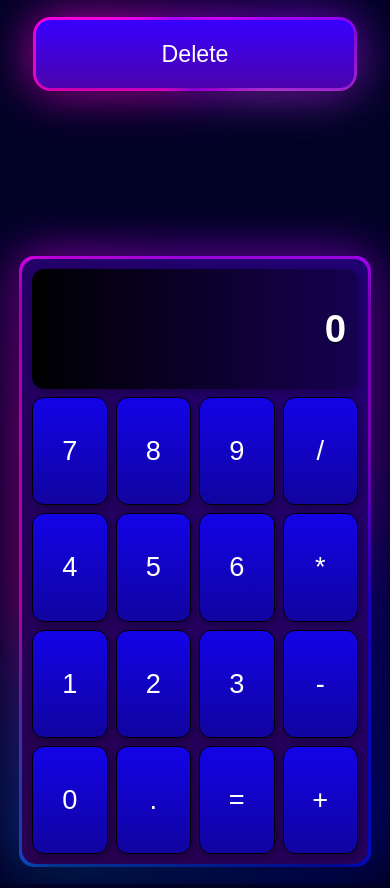
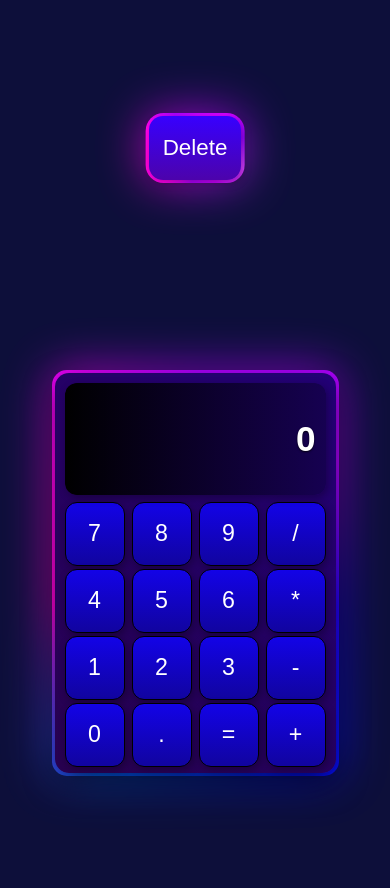
Before and after one commit to naadgob/projects, a plain HTML site: page index.html in a window 390 px wide. Drawn offline with Linux system fonts and the light colour scheme.

Commit message:
Update index.html

```diff
--- a/index.html
+++ b/index.html
@@ -1,12 +1,12 @@
 <!doctype html>
-<html lang="en">
+<html lang="ru">
 <head>
 <meta charset="utf-8" />
 <meta name="viewport" content="width=device-width, initial-scale=1" />
-<title>Calc2</title>
+<title>Calc1 — Mobile slight pullback</title>
 <style>
   body {
-    background-color: rgb(1, 2, 37);
+    background-color: rgb(13, 15, 58);
     font-family: Arial, Helvetica, sans-serif;
     font-weight: bold;
   }
@@ -30,7 +30,6 @@
     border-radius: 12px;
     box-shadow: 0 10px 30px rgba(0,0,0,0.6);
     overflow: visible;
-
   }
 
   .display {
@@ -51,17 +50,16 @@
 
   .display .value {
     position: relative;
-    z-index: 5;                 /* важное — держим текст поверх псевдоэлементов */
+    z-index: 5;
     pointer-events: none;
     text-shadow: 0 1px 2px rgba(0,0,0,0.8);
     display: inline-block;
     white-space: nowrap;
-    max-width: 28ch;            /* чтобы длинные числа не ломали верстку */
+    max-width: 28ch;
     overflow: hidden;
     text-overflow: ellipsis;
   }
 
-  /* псевдоэлементы градиентов (чтобы цвета плавно менялись) */
   .display::before, .display::after {
     content: "";
     position: absolute;
@@ -108,7 +106,7 @@
     position: absolute;
     inset: -3px;
     background-image: conic-gradient(from var(--angle), rgb(255, 0, 217), rgb(255, 0, 238), rgb(174, 0, 255), rgb(174, 0, 255), rgb(38, 0, 255), rgb(0, 17, 255), rgb(0, 98, 255), rgb(255, 0, 217));
-    z-index: -2; /* чтобы точно быть позади корпуса */
+    z-index: -2;
     pointer-events: none;
     border-radius: 15px;
     animation: 7s spin linear infinite;
@@ -167,17 +165,17 @@
     width: 100%;
     background-image: conic-gradient(
       from var(--angle),
-      rgb(255, 0, 217),  /* розовый край */
+      rgb(255, 0, 217),
       rgb(255, 0, 238),
       rgb(174, 0, 255),
       rgb(200, 0, 255),
       rgb(212, 0, 255),
-      rgb(153, 0, 255),   /* глубокий синий центр */
+      rgb(153, 0, 255),
       rgb(212, 60, 255),
       rgb(200, 0, 255),
       rgb(174, 0, 255),
       rgb(255, 0, 238),
-      rgb(255, 0, 217)   /* розовый край */
+      rgb(255, 0, 217)
     );
     z-index: -2;
     top: 50%;
@@ -200,29 +198,30 @@
   }
 
   /* ========== MOBILE-ONLY OVERRIDES (только для телефонов) ========== */
-  /* меняются только размеры/шрифты/отступы; на десктопе все, как у тебя было */
+  /* Меняем только размеры/положение Delete; НЕ растягиваем калькулятор */
   @media (max-width: 700px) {
-    /* сделаем обёртку чуть меньше, чтобы кальк растянулся по ширине */
     .wrapper {
-      padding: 12px;
-      align-items: stretch;
+      padding: 14px;
+      align-items: center; /* не растягиваем, держим центр */
     }
 
-    /* увеличиваем корпус — займёт почти всю ширину экрана, но оставил больше боковых отступов */
+    /* НЕ РАСТЯГИВАЕМ: сохраняем intrinsic width (max-content),
+       но делаем кнопки чуть крупнее за счёт фиксированных колонок */
     .calc {
-      width: calc(100vw - 64px);              /* больше отступ слева/справа — отодвинул */
-      grid-template-columns: repeat(4, minmax(52px, 1fr)); /* чуть поменьше кнопки */
-      grid-template-rows: 106px repeat(4, minmax(60px, 1fr));
-      gap: 7px;
+      width: max-content;                 /* keep intrinsic size, no full-width stretch */
+      grid-template-columns: repeat(4, 64px); /* чуть компактнее, но крупнее кнопки */
+      grid-template-rows: 100px repeat(4, 64px);
+      gap: 8px;
       padding: 12px;
       border-radius: 14px;
       bottom: 0;
+      justify-self: center;
     }
 
     .display {
       padding: 12px;
-      font-size: 2.1rem; /* чуть поменьше цифр */
-      min-height: 80px;
+      font-size: 2.05rem;
+      min-height: 78px;
       border-radius: 12px;
     }
 
@@ -232,36 +231,39 @@
     }
 
     button {
-      font-size: 1.55rem; /* чуть поменьше текста на кнопках */
+      font-size: 1.5rem;
       border-radius: 12px;
       height: 100%;
       min-height: 62px;
     }
 
-    /* ширина кнопки Delete — делаем побольше отступы по сторонам */
+    /* Delete — делаем компактнее и ближе к калькулятору (меньший margin-bottom) */
     #delete {
-      width: calc(100vw - 80px);
-      max-width: none;
-      height: 58px;
+      width: auto;                /* не тянем на всю ширину */
+      padding: 0 16px;
+      height: 56px;
       font-size: 1.45rem;
       border-radius: 14px;
-      margin-bottom: 10px;
+      margin-bottom: 6px;        /* ближе к кальку */
+      display: block;
+      margin-left: auto;
+      margin-right: auto;
     }
   }
 
-  /* ещё чуть крупнее для совсем мелких экранов, но с отступом */
+  /* для очень узких экранов — чуть уменьшаем, но тоже не растягиваем */
   @media (max-width: 420px) {
     .calc {
-      grid-template-columns: repeat(4, minmax(56px, 1fr));
-      grid-template-rows: 120px repeat(4, minmax(68px, 1fr));
-      gap: 8px;
+      grid-template-columns: repeat(4, 60px);
+      grid-template-rows: 112px repeat(4, 60px);
+      gap: 7px;
       padding: 10px;
-      width: calc(100vw - 64px);
+      width: max-content;
     }
 
-    .display { font-size: 2.4rem; min-height: 88px; padding: 12px; }
-    button { font-size: 1.7rem; min-height: 68px; }
-    #delete { height: 60px; font-size: 1.45rem; width: calc(100vw - 72px); }
+    .display { font-size: 2.2rem; min-height: 82px; padding: 10px; }
+    button { font-size: 1.45rem; min-height: 64px; }
+    #delete { height: 54px; font-size: 1.4rem; width: auto; margin-bottom: 6px; padding: 0 14px; }
   }
   /* ========== END MOBILE OVERRIDES ========== */
 
@@ -269,13 +271,11 @@
 </head>
 
 <body>
-
-
   <div class="wrapper">
     <button id="delete">Delete</button>
+
     <div class="calc">
       <div class="display"><span class="value">0</span></div>
-
 
       <button id="btn-7">7</button>
       <button id="btn-8">8</button>
@@ -296,71 +296,14 @@
       <button id="btn-dot">.</button>
       <button>=</button>
       <button>+</button>
-      </div>
     </div>
+  </div>
 
-    <script>
+  <script>
     const buttons = document.querySelectorAll("button");
     const valueElem = document.querySelector(".display .value");
 
     const operators = ["+", "-", "*", "/", "."];
 
     function showError() {
-      valueElem.textContent = "Error";
-      setTimeout(() => {
-      valueElem.textContent = "";
-      }, 1500);
-    }
-
-
-    function calculate() {
-      let expr = valueElem.textContent;
-
-      if (expr.trim() === "") {
-        showError();
-        return;
-      }
-
-      if (/\/0(?!\d)/.test(expr)) {
-        showError();
-        return;
-      }
-
-      try {
-        let result = eval(expr);
-        valueElem.textContent = parseFloat(result.toFixed(10));
-      } catch {
-        valueElem.textContent = "Error";
-      }
-    }
-
-    buttons.forEach(btn => {
-      btn.addEventListener("click", () => {
-        const btn_val = btn.textContent.trim();
-        let current = valueElem.textContent;
-
-        if (btn_val === "=") {
-          calculate();
-        } else {
-        if (operators.includes(btn_val)) {
-          let lastChar = current.slice(-1);
-          if (operators.includes(lastChar)) {
-            return;
-          }
-        }
-
-        if (valueElem.textContent === "0" || valueElem.textContent === "Error") {
-          valueElem.textContent = btn_val;
-         } else {
-             valueElem.textContent += btn_val;
-            }
-          }
-        if (btn_val === "Delete") {
-          valueElem.textContent = current.slice(0, -1);
-        }
-
-        });
-      });
-  </script>
-</body>
-</html>
+      val
```
